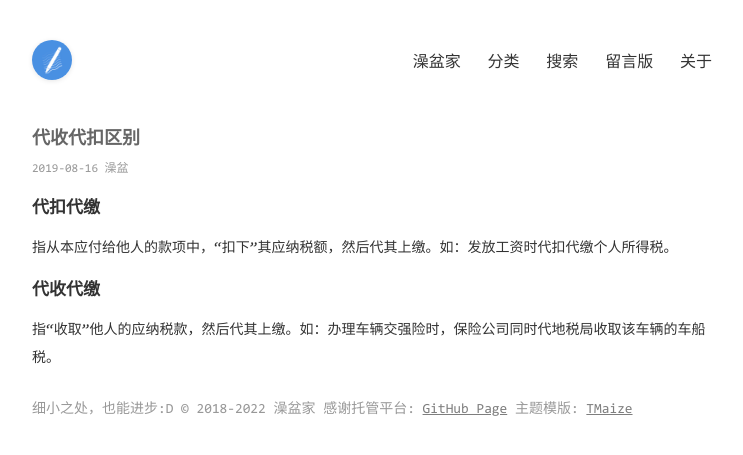
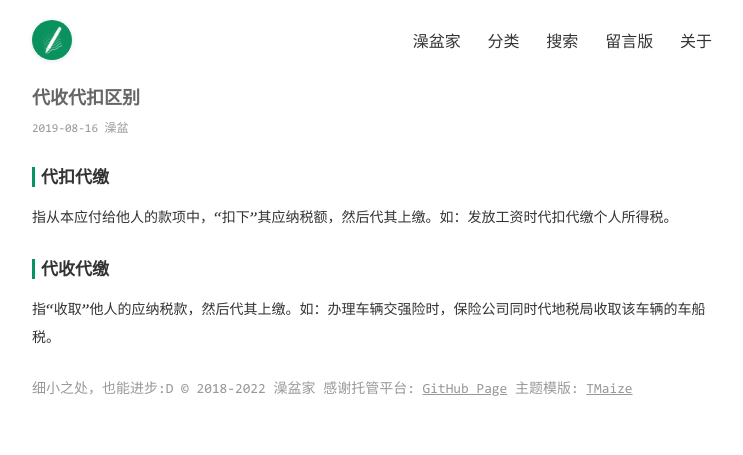
Before and after one commit to Zaopen/zaopen.github.io, a Jekyll site: the page built from _posts/2019-08-16-代收代扣区别.md, in a window 1280 px wide. Shown: the top 455 px of the page, without its empty margins (268-1011 px from the left). Built offline with Jekyll 4.4.1, drawn with Linux system fonts in a browser that asks for light colours.

Commit message:
update css

```diff
--- a/static/css/common.css
+++ b/static/css/common.css
@@ -105,7 +105,7 @@
   transform: scaleX(1);
 }
 .header {
-  padding: 40px 0;
+  padding: 20px 0;
   display: flex;
   align-items: center;
   justify-content: space-between;
@@ -135,11 +135,10 @@
 .footer {
   padding: 15px 0;
   font-size: 14px;
-  opacity: 0.5;
+  color: #999999;
 }
 .footer a {
   text-decoration: underline;
-  color: #000000;
   white-space: nowrap;
 }
 #to-top {
--- a/static/css/post.css
+++ b/static/css/post.css
@@ -11,6 +11,7 @@
 .page-post .subtitle {
   font-size: 12px;
   color: #999999;
+  margin-bottom: 20px;
 }
 .page-post .post > * {
   margin: 10px 0;
@@ -21,17 +22,16 @@
 }
 .page-post .post h1,
 .page-post .post h2 {
-  /* font-weight: normal; */
   font-size: 17px;
+  margin-top: 20px;
   position: relative;
 }
-/* .page-post .post h1::before,
+.page-post .post h1::before,
 .page-post .post h2::before {
-  content: '#';
-  top: 0;
-  font-weight: bold;
+  content: '';
   padding-right: 6px;
-} */
+  border-left: solid #09925E;
+}
 .page-post h3,
 .page-post h4,
 .page-post h5,
@@ -44,11 +44,8 @@
   background-color: #f7f7f7;
   padding: 9px 9px 9px 15px;
 }
-
 .page-post a {
-  color: #000000;
-  margin: 0 2px;
-  border-bottom: 1px solid #000000;
+  text-decoration: underline;
 }
 .page-post strong,
 .page-post b {
--- a/static/css/theme-dark.css
+++ b/static/css/theme-dark.css
@@ -12,9 +12,6 @@
 }
 html.dark img {
   filter: brightness(0.8) contrast(1.2);
-}
-html.dark .footer a {
-  color: #58a6ff;
 }
 html.dark .list-category div a {
   border-bottom: 1px solid #8b949e;
@@ -37,10 +34,6 @@
 html.dark .page-post code {
   background-color: rgba(240, 246, 252, 0.15);
   color: #c9d1d9;
-}
-html.dark .page-post a {
-  color: #58a6ff;
-  border-bottom: 1px solid #58a6ff;
 }
 html.dark .page-post strong,
 html.dark .page-post b {
```
Also changed, not shown: _posts/2022-03-03-macOS安装轻量adb工具.md (line endings or trailing spaces), static/img/favicon.ico, static/img/logo.jpg, static/img/logo.png.
